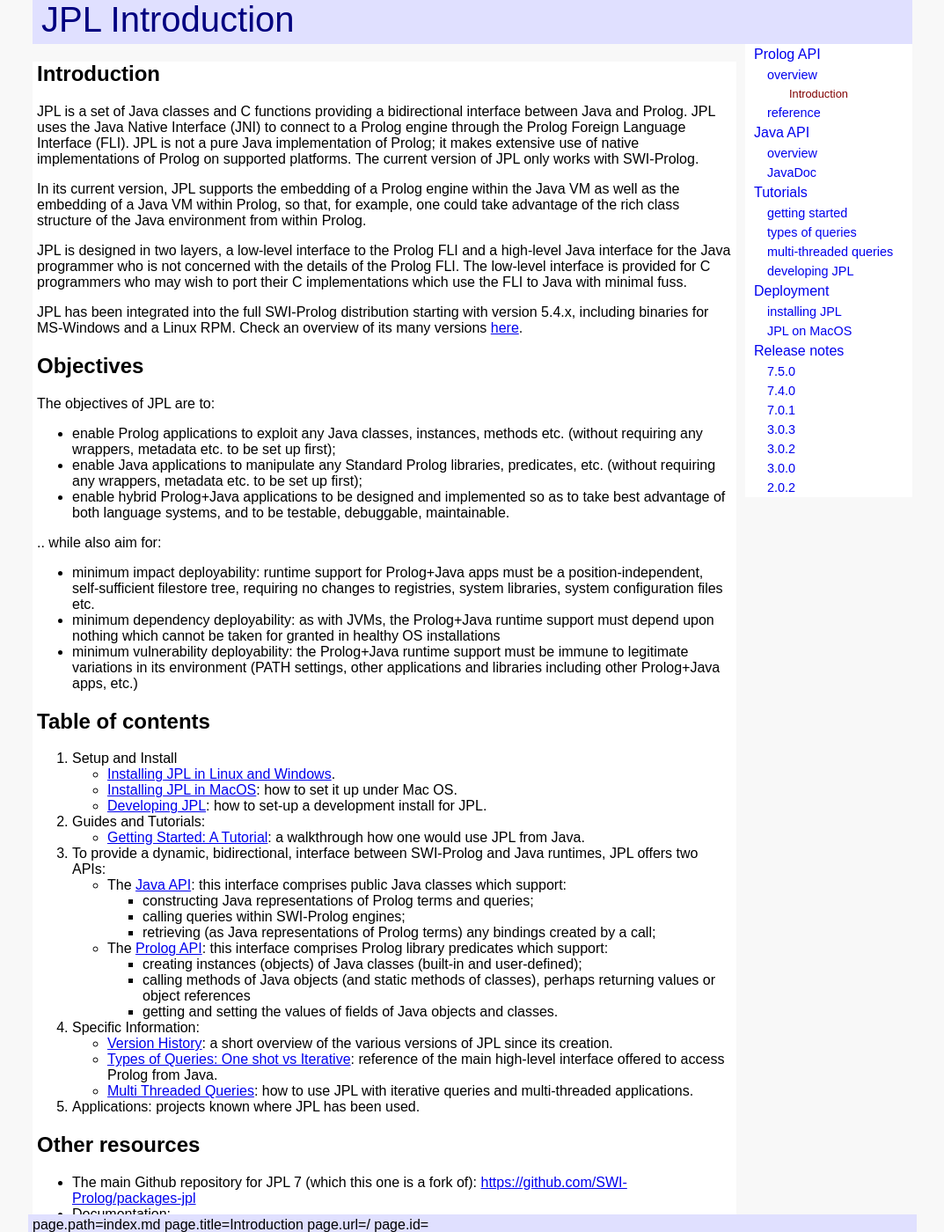
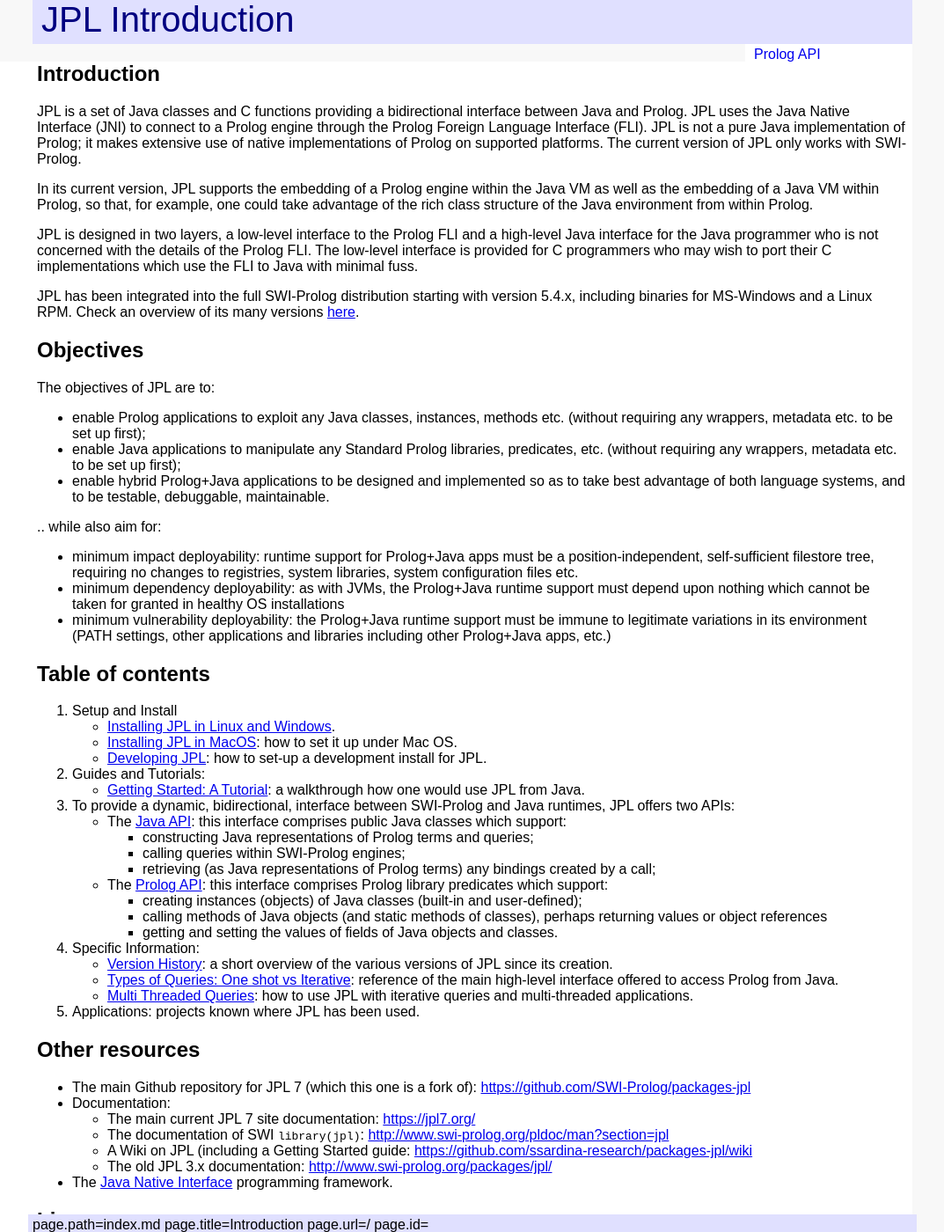
Before and after one commit to anionic/jpl-nav, a Jekyll site: the page built from docs/index.md, in a window 1280 px wide and 1400 px high. Shown: the whole window at 88% size, without its empty margins (103-1176 px from the left). Built offline with Jekyll 4.4.1, drawn with Linux system fonts in a browser that asks for light colours; our own code applies the rules of GitHub Pages for plain Markdown files.

Commit message:
Update default.html

```diff
--- a/docs/_layouts/default.html
+++ b/docs/_layouts/default.html
@@ -129,16 +129,16 @@
 				}
 				.mainbar0 { /* full width */
 					position: relative; /* prevent navbar stacking over it */
+					visibility: hidden;
 				}
 				.mainbar1 { /* centred */
 					margin: 0 auto 0 auto; /* horiz centred */
 					max-width: 1000px;
-					visibility: hidden;
 				}
 				.mainbar2 { /* avoids nav */
 					background-color: #FFFFFF;
-					margin-right: 200px;
-					padding: 0 5px 0 5px;
+					margin-left: -200px;
+					padding: 0 5px 0 205px;
 					visibility: visible;
 				}
 				@media all and (max-width: 800px) {
```
